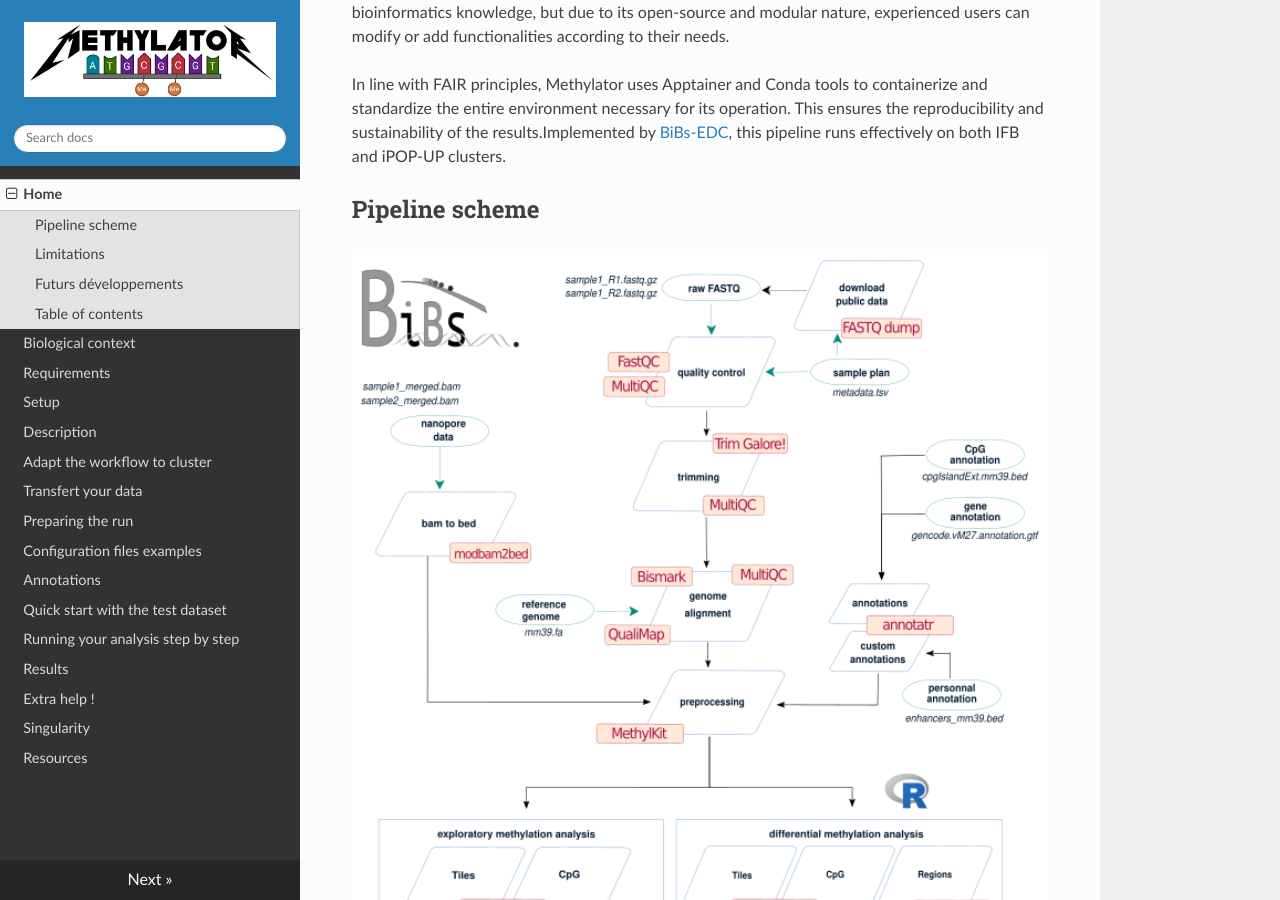
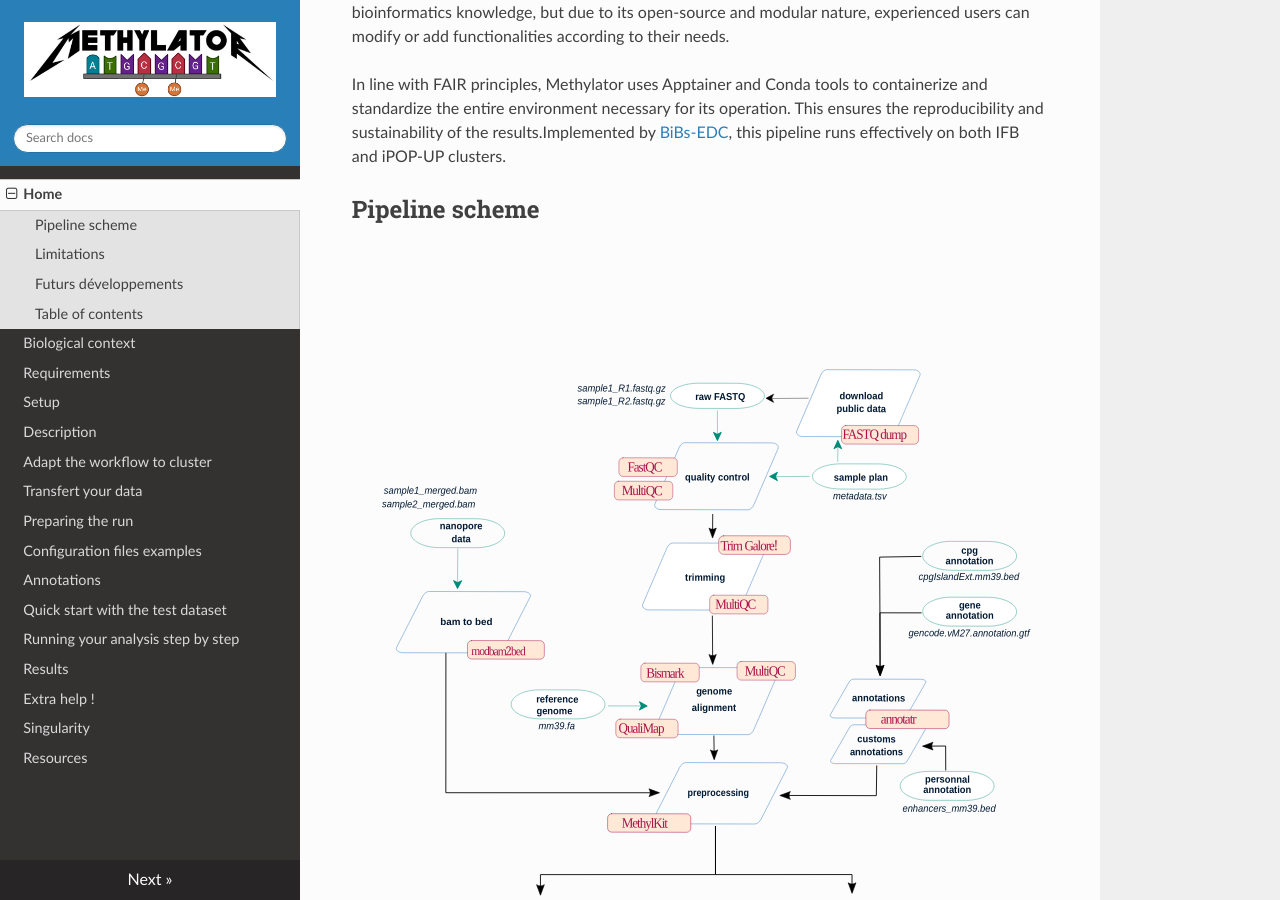
Before and after one commit to parisepigenetics/Methylator-Documentation, an MkDocs documentation site: the page built from docs/index.md, in a window 1280 px wide and 900 px high, scrolled down 688 px. Built offline with MkDocs 1.6.1, drawn with Linux system fonts in a browser that asks for light colours; nearby versions of some CDN libraries.

Commit message:
Update index.md

```diff
--- a/docs/index.md
+++ b/docs/index.md
@@ -11,7 +11,7 @@ Methylation analyses can be laborious and time-consuming. They require numerous
 In line with FAIR principles, Methylator uses Apptainer and Conda tools to containerize and standardize the entire environment necessary for its operation. This ensures the reproducibility and sustainability of the results.Implemented by [BiBs-EDC](https://parisepigenetics.github.io/bibs/), this pipeline runs effectively on both IFB and iPOP-UP clusters.
 
 ## Pipeline scheme
-![Methylator Schema](img/methylator_sheme_2.png){: width=800px }
+![Methylator Schema](img/poster_methylator.svg){: width=800px }
 
 !!! warning "Disclaimer"
     This is a BETA version of the workflow, and of this documentation !     There is no guarantee ! If you encounter troubles or need additional tools or features, you can create an issue on the [GitHub repository](https://github.com/parisepigenetics/WGBSflow/issues) or email directly [BiBs](mailto:bibsATparisepigenetics.com).
```
